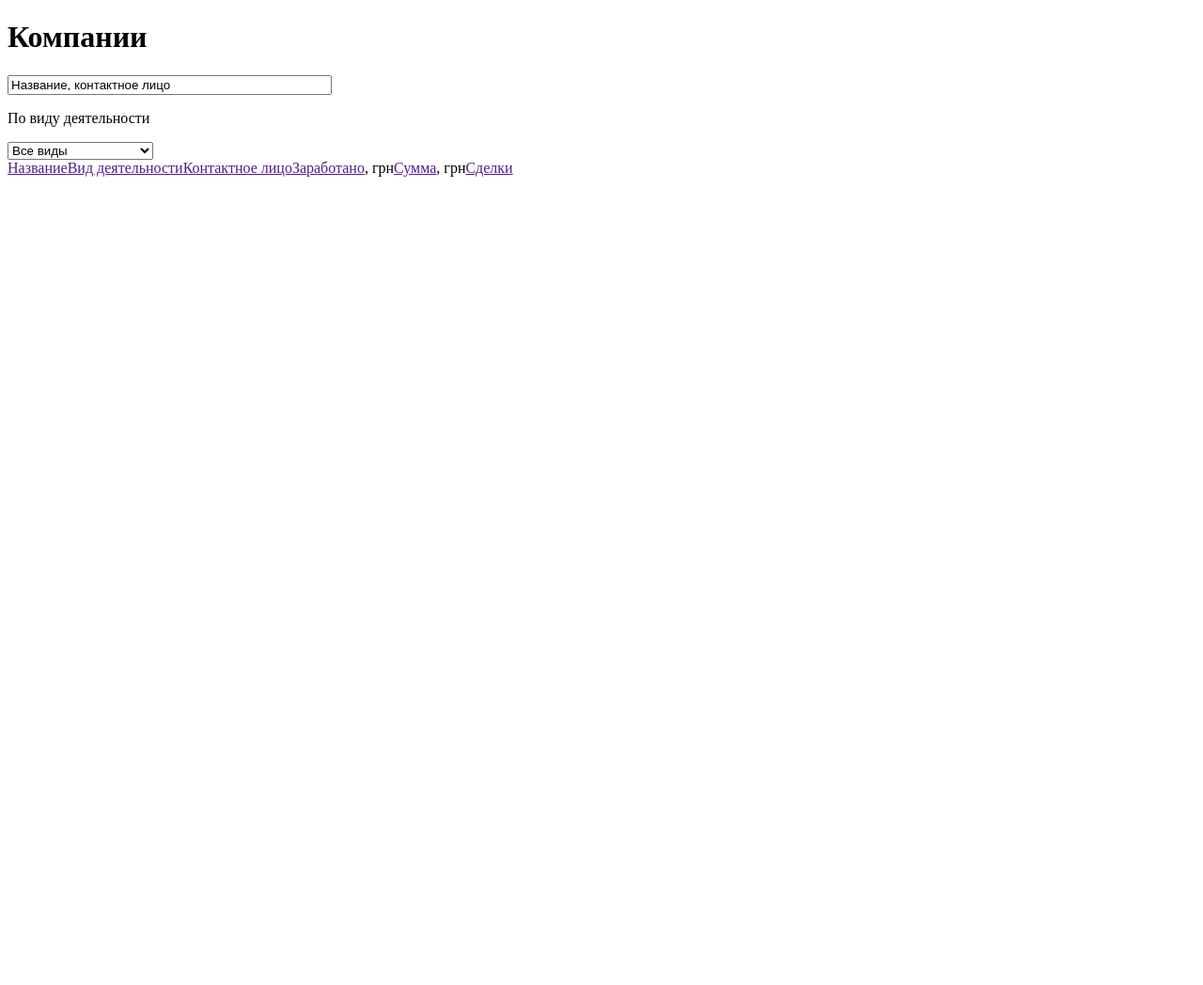
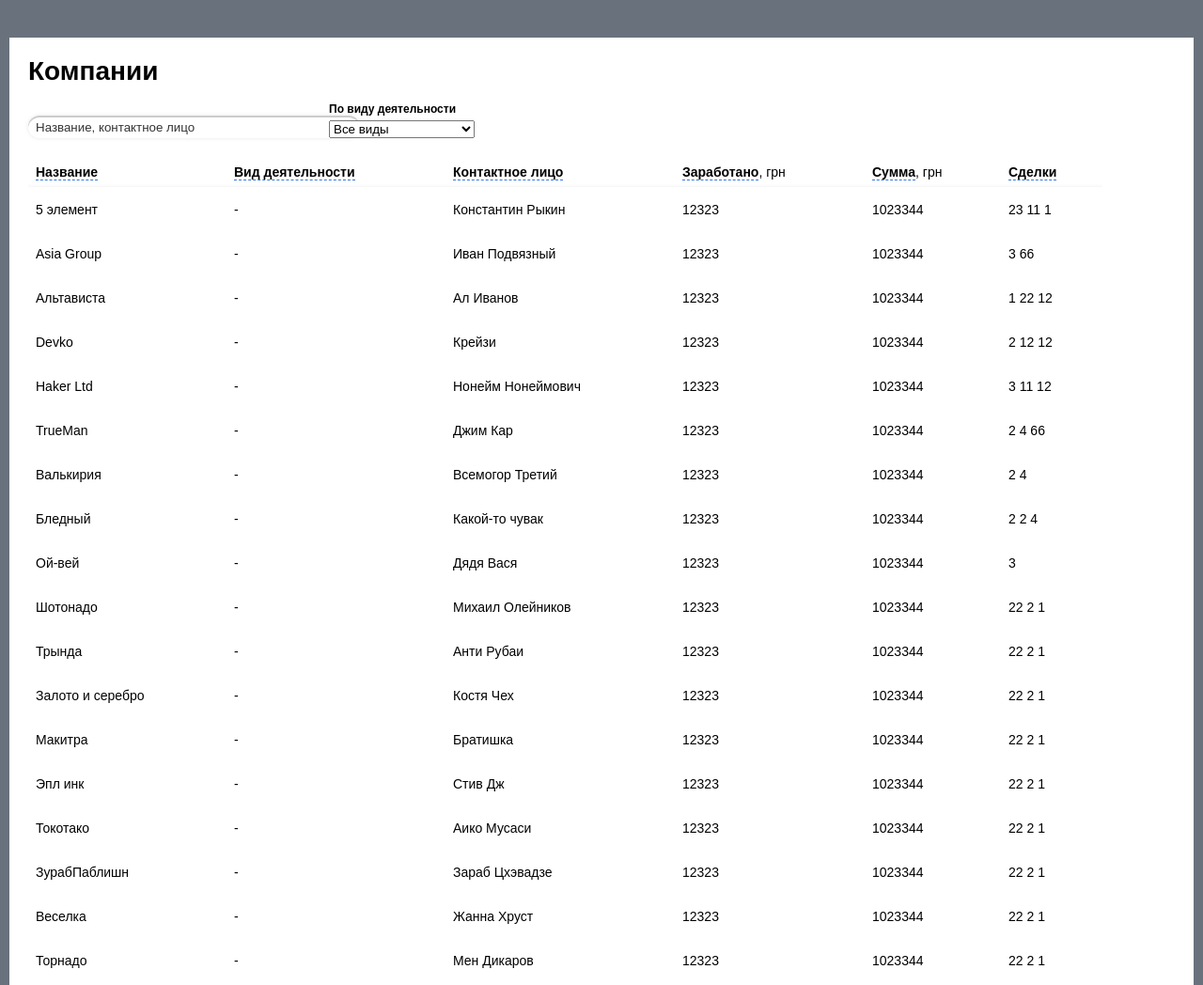
Before and after one commit to oleksandrT/oleksandrt.github.com, a plain HTML site: page index.html in a window 1280 px wide. Shown: the top 1048 px of the page at 94% size. Before the commit the page ends 800 px from the top, so only its background shows below. Drawn offline with Linux system fonts and the light colour scheme; files whose address does not match are found by name.

Commit message:
fixed paths in index.html

```diff
--- a/index.html
+++ b/index.html
@@ -3,9 +3,9 @@
 <head>
 	<title>Task 3 - example 2</title>
 	<meta charset="UTF-8">
-	<link rel="stylesheet" type="text/css" href="ex2.css">
+	<link rel="stylesheet" type="text/css" href="css/style3.css">
 	<!-- <script type="text/javascript" src="https://ajax.googleapis.com/ajax/libs/jquery/1.8.2/jquery.min.js"></script> -->
-	<script type="text/javascript" src="ex2.js"></script>
+	<script type="text/javascript" src="js/script3.js"></script>
 </head>
 <body>
 
```
